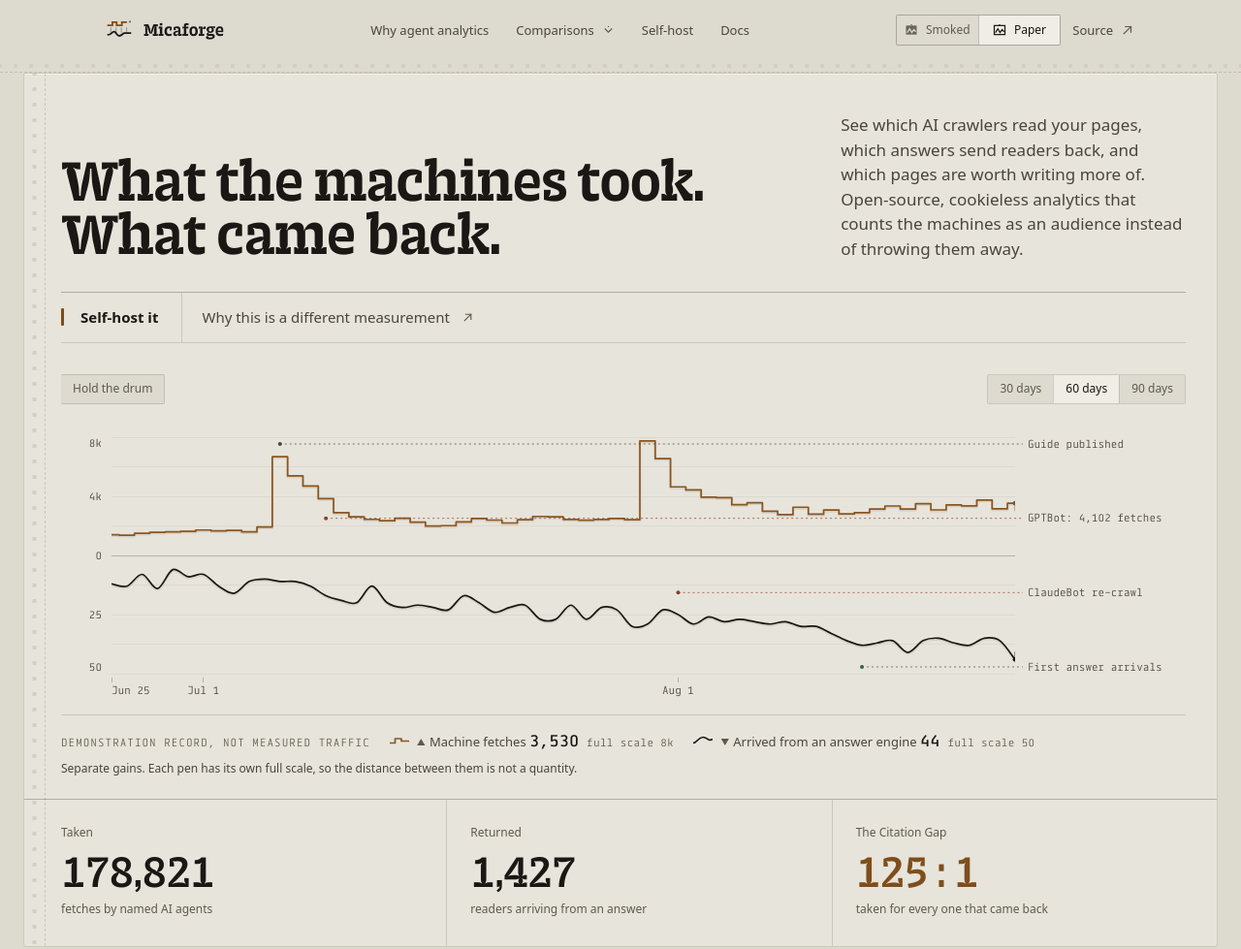
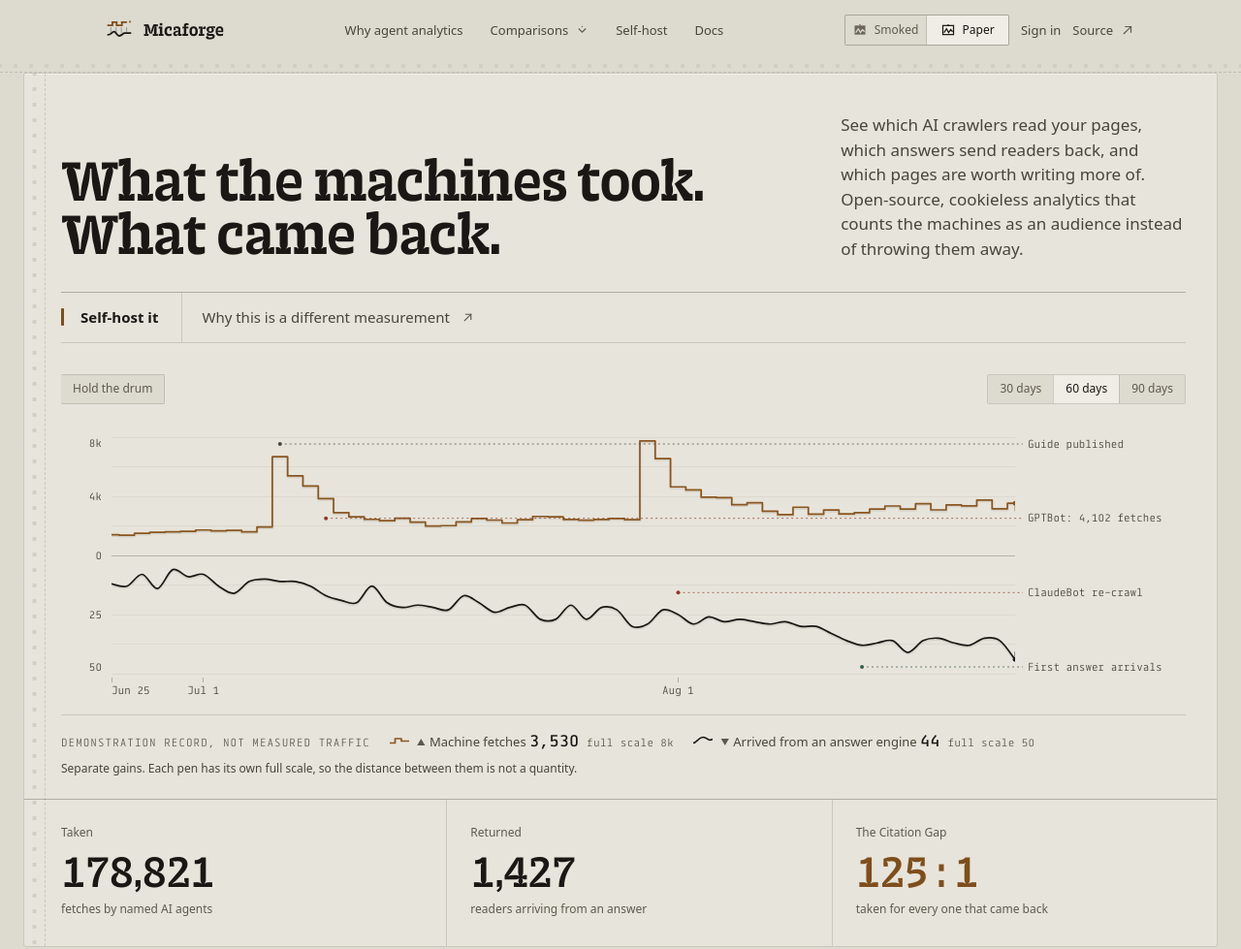
Before and after one commit to loruorg/micaforge, an Astro site in the folder apps/web/: page / in a window 1280 px wide. Shown: the top 979 px of the page at 97% size. Built offline with nearby package versions, Linux system fonts and the light colour scheme; Astro itself is replaced by a stand-in of ours.

Commit message:
feat: add a sign in link to the site header

```diff
--- a/apps/web/src/components/SiteHeader.astro
+++ b/apps/web/src/components/SiteHeader.astro
@@ -89,6 +89,10 @@ const inCompare = COMPARE.some((c) => here(c.href));
         </button>
       </div>
 
+      <a class="mf-head__out" href="/app/">
+        <span>Sign in</span>
+      </a>
+
       <a class="mf-head__out" href="https://github.com/micaforge/micaforge" rel="noopener">
         <span>Source</span>
         <IconOut size={14} />
@@ -108,6 +112,7 @@ const inCompare = COMPARE.some((c) => here(c.href));
             {COMPARE.map((c) => (
               <a href={c.href} class:list={["mf-drawer__sub", here(c.href) && "is-here"]}>{c.label}</a>
             ))}
+            <a href="/app/">Sign in</a>
             <a href="https://github.com/micaforge/micaforge" rel="noopener">Source on GitHub</a>
           </div>
           <div class="mf-wrap mf-drawer__foot">
```
